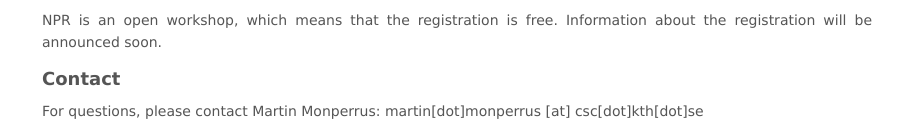
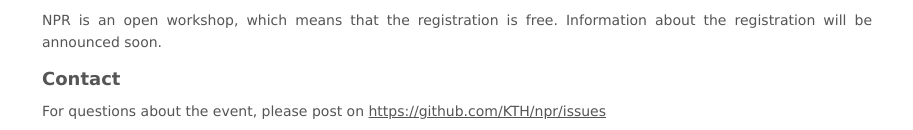
Before and after one commit to KTH/npr, a plain HTML site: page index.html in a window 1280 px wide. Shown: the part 1576-1706 px from the top of the page, without its empty margins (183-1096 px from the left). Drawn offline with Linux system fonts and the light colour scheme.

Commit message:
Update contact: support through GitHub (#1)

```diff
--- a/index.html
+++ b/index.html
@@ -146,7 +146,7 @@
         </section>
         <section id="contact">
             <h1>Contact</h1>
-            For questions, please contact Martin Monperrus: martin[dot]monperrus [at] csc[dot]kth[dot]se
+            For questions about the event, please post on <a href="https://github.com/KTH/npr/issues/new">https://github.com/KTH/npr/issues</a>
         </section>
     </div>
     <footer>
```
